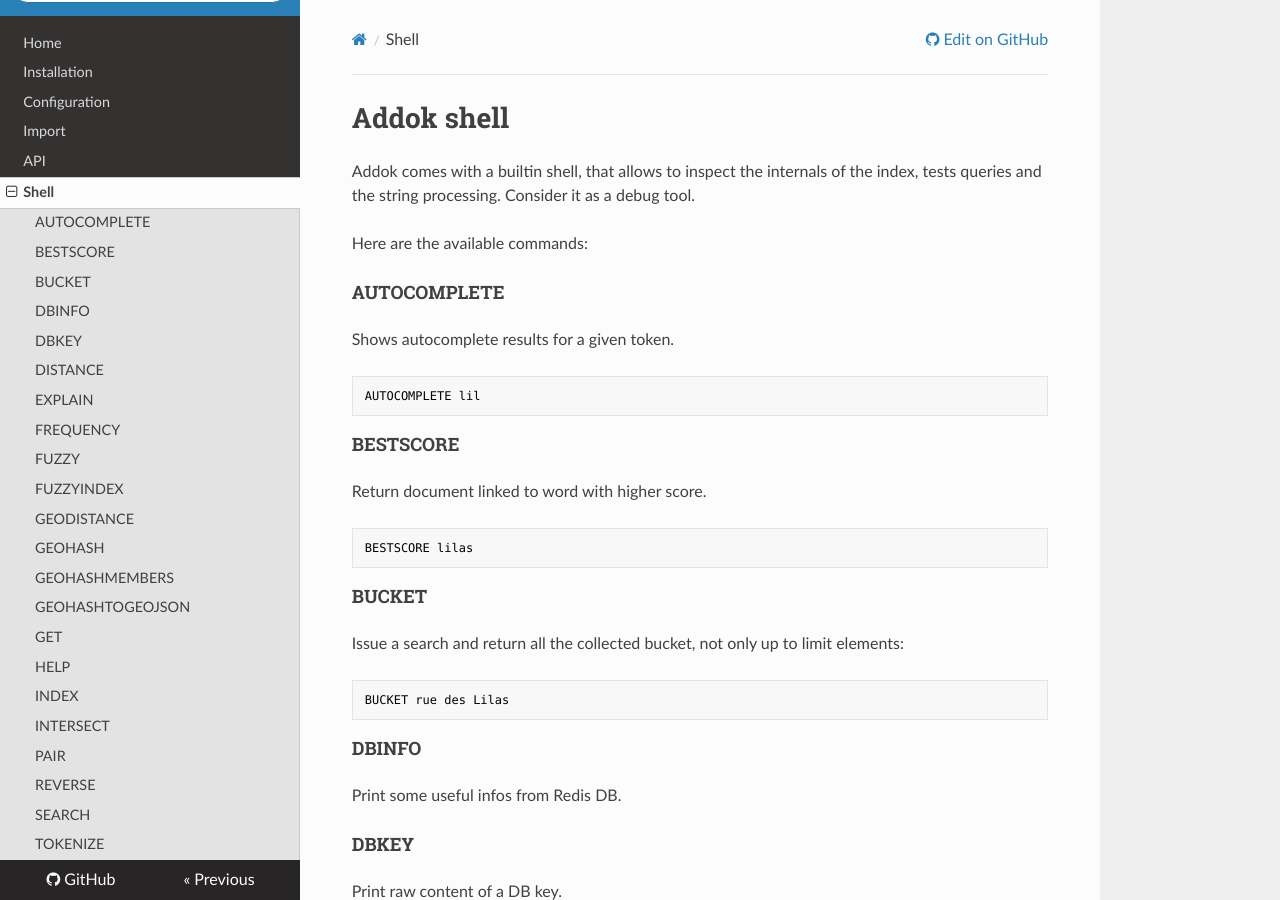
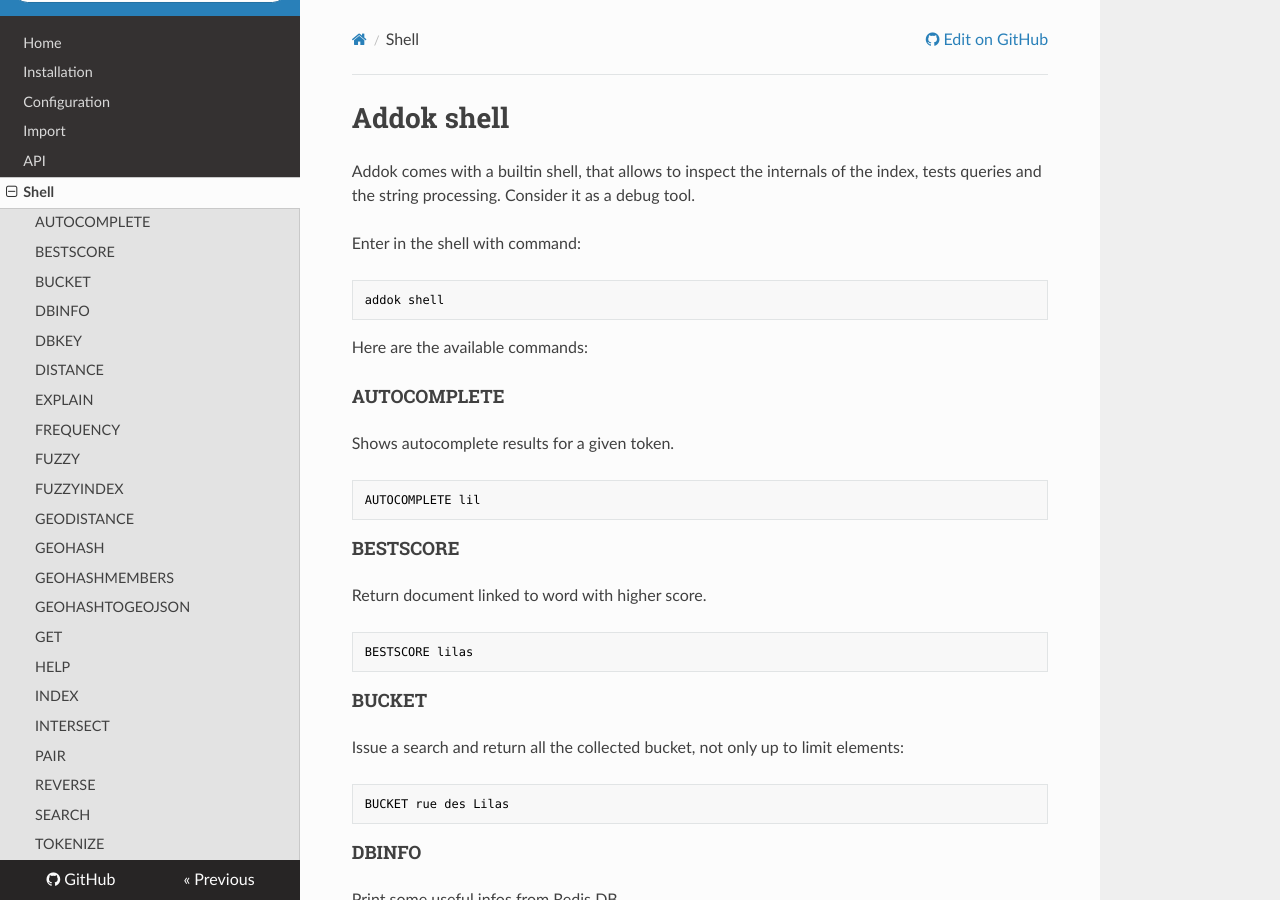
Before and after one commit to addok/addok, an MkDocs documentation site: the page built from docs/shell.md, in a window 1280 px wide and 900 px high. Built offline with MkDocs 1.6.1, drawn with Linux system fonts in a browser that asks for light colours; nearby versions of some CDN libraries; old or Windows-style settings are respelled for this version of MkDocs.

Commit message:
Enter in the shell with command

```diff
--- a/docs/shell.md
+++ b/docs/shell.md
@@ -3,6 +3,10 @@
 Addok comes with a builtin shell, that allows to inspect the
 internals of the index, tests queries and the string processing.
 Consider it as a debug tool.
+
+Enter in the shell with command:
+
+    addok shell
 
 Here are the available commands:
 
```
